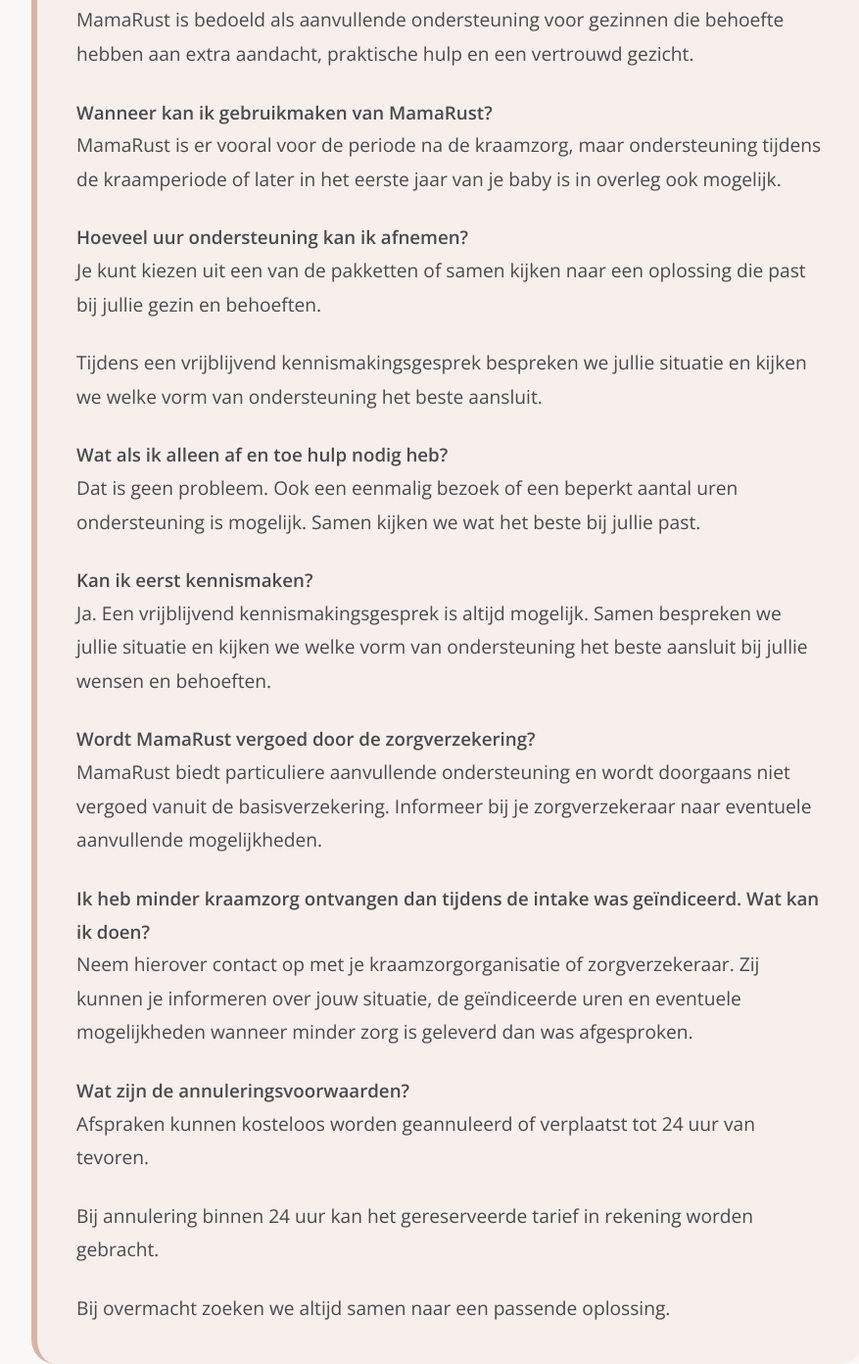
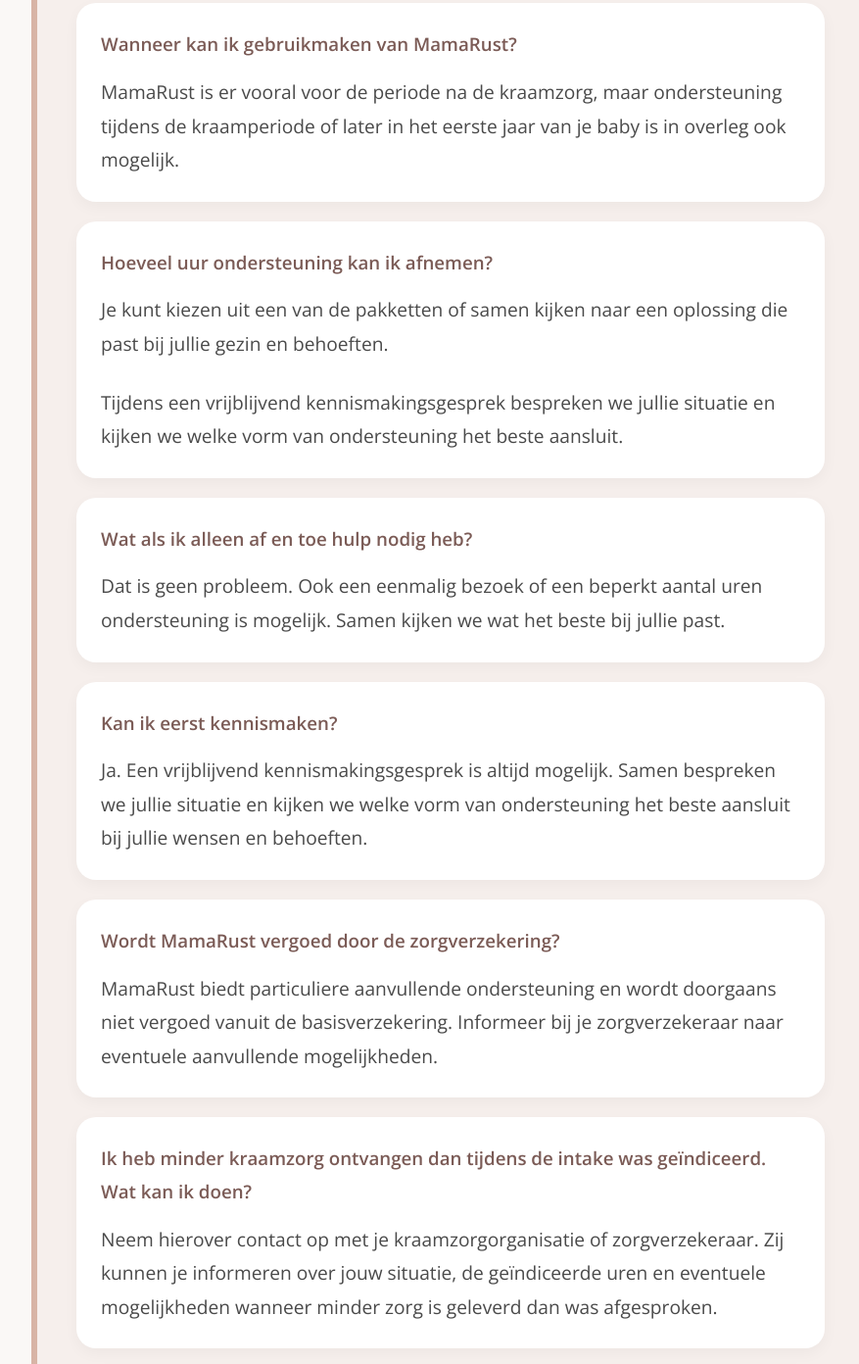
Before and after one commit to mamarust/mamarust.github.io, a plain HTML site: page index.html in a window 1280 px wide. Shown: the part 7174-8566 px from the top of the page at 98% size, without its empty margins (183-1060 px from the left). Drawn offline with nearby package versions, Linux system fonts and the light colour scheme.

Commit message:
FAQ layout verbeterd

```diff
--- a/index.html
+++ b/index.html
@@ -352,7 +352,7 @@
 }
 
         .faq-item {
-    background: red;
+    background: white;
     padding: 25px;
     border-radius: 20px;
     margin-bottom: 20px;
@@ -748,74 +748,73 @@
 
     <h3>Is MamaRust een vervanging van kraamzorg?</h3>
 
-    <p>
-        Nee. MamaRust biedt geen medische zorg en vervangt geen kraamzorg, verloskundige zorg of huisartsenzorg.
-    </p>
+    <p>Nee. MamaRust biedt geen medische zorg en vervangt geen kraamzorg, verloskundige zorg of huisartsenzorg.</p>
 
-    <p>
-        MamaRust is bedoeld als aanvullende ondersteuning voor gezinnen die behoefte hebben aan extra aandacht, praktische hulp en een vertrouwd gezicht.
-    </p>
+    <p>MamaRust is bedoeld als aanvullende ondersteuning voor gezinnen die behoefte hebben aan extra aandacht, praktische hulp en een vertrouwd gezicht.</p>
 
 </div>
 
-<p>
-    MamaRust is bedoeld als aanvullende ondersteuning voor gezinnen die behoefte hebben aan extra aandacht, praktische hulp en een vertrouwd gezicht.
-</p>
+    <div class="faq-item">
 
     <h3>Wanneer kan ik gebruikmaken van MamaRust?</h3>
 
-<p>
-    MamaRust is er vooral voor de periode na de kraamzorg, maar ondersteuning tijdens de kraamperiode of later in het eerste jaar van je baby is in overleg ook mogelijk.
-</p>
+    <p>MamaRust is er vooral voor de periode na de kraamzorg, maar ondersteuning tijdens de kraamperiode of later in het eerste jaar van je baby is in overleg ook mogelijk.</p>
+
+</div>
+
+    <div class="faq-item">
 
     <h3>Hoeveel uur ondersteuning kan ik afnemen?</h3>
 
-<p>
-    Je kunt kiezen uit een van de pakketten of samen kijken naar een oplossing die past bij jullie gezin en behoeften.
-</p>
+    <p>Je kunt kiezen uit een van de pakketten of samen kijken naar een oplossing die past bij jullie gezin en behoeften.</p>
 
-<p>
-    Tijdens een vrijblijvend kennismakingsgesprek bespreken we jullie situatie en kijken we welke vorm van ondersteuning het beste aansluit.
-</p>
+    <p>Tijdens een vrijblijvend kennismakingsgesprek bespreken we jullie situatie en kijken we welke vorm van ondersteuning het beste aansluit.</p>
+
+</div>
+
+    <div class="faq-item">
 
     <h3>Wat als ik alleen af en toe hulp nodig heb?</h3>
 
-<p>
-    Dat is geen probleem. Ook een eenmalig bezoek of een beperkt aantal uren ondersteuning is mogelijk. Samen kijken we wat het beste bij jullie past.
-</p>
+<p>Dat is geen probleem. Ook een eenmalig bezoek of een beperkt aantal uren ondersteuning is mogelijk. Samen kijken we wat het beste bij jullie past.</p>
+
+        </div>
+
+    <div class="faq-item">
 
     <h3>Kan ik eerst kennismaken?</h3>
 
-<p>
-    Ja. Een vrijblijvend kennismakingsgesprek is altijd mogelijk. Samen bespreken we jullie situatie en kijken we welke vorm van ondersteuning het beste aansluit bij jullie wensen en behoeften.
-</p>
+<p>Ja. Een vrijblijvend kennismakingsgesprek is altijd mogelijk. Samen bespreken we jullie situatie en kijken we welke vorm van ondersteuning het beste aansluit bij jullie wensen en behoeften.</p>
+
+         </div>
+
+    <div class="faq-item">
 
     <h3>Wordt MamaRust vergoed door de zorgverzekering?</h3>
 
-<p>
-    MamaRust biedt particuliere aanvullende ondersteuning en wordt doorgaans niet vergoed vanuit de basisverzekering. Informeer bij je zorgverzekeraar naar eventuele aanvullende mogelijkheden.
-</p>
+<p>MamaRust biedt particuliere aanvullende ondersteuning en wordt doorgaans niet vergoed vanuit de basisverzekering. Informeer bij je zorgverzekeraar naar eventuele aanvullende mogelijkheden.</p>
+
+         </div>
+
+    <div class="faq-item">
 
     <h3>Ik heb minder kraamzorg ontvangen dan tijdens de intake was geïndiceerd. Wat kan ik doen?</h3>
 
-    <p>
-        Neem hierover contact op met je kraamzorgorganisatie of zorgverzekeraar.
-        Zij kunnen je informeren over jouw situatie, de geïndiceerde uren en eventuele mogelijkheden wanneer minder zorg is geleverd dan was afgesproken.
-    </p>
+    <p>Neem hierover contact op met je kraamzorgorganisatie of zorgverzekeraar. Zij kunnen je informeren over jouw situatie, de geïndiceerde uren en eventuele mogelijkheden wanneer minder zorg is geleverd dan was afgesproken.</p>
+
+         </div>
+
+    <div class="faq-item">
 
     <h3>Wat zijn de annuleringsvoorwaarden?</h3>
 
-<p>
-    Afspraken kunnen kosteloos worden geannuleerd of verplaatst tot 24 uur van tevoren.
-</p>
+<p>Afspraken kunnen kosteloos worden geannuleerd of verplaatst tot 24 uur van tevoren.</p>
 
-<p>
-    Bij annulering binnen 24 uur kan het gereserveerde tarief in rekening worden gebracht.
-</p>
+<p>Bij annulering binnen 24 uur kan het gereserveerde tarief in rekening worden gebracht.</p>
 
-<p>
-    Bij overmacht zoeken we altijd samen naar een passende oplossing.
-</p>
+<p>Bij overmacht zoeken we altijd samen naar een passende oplossing.</p>
+
+        </div>
 
 </section>
 
```
